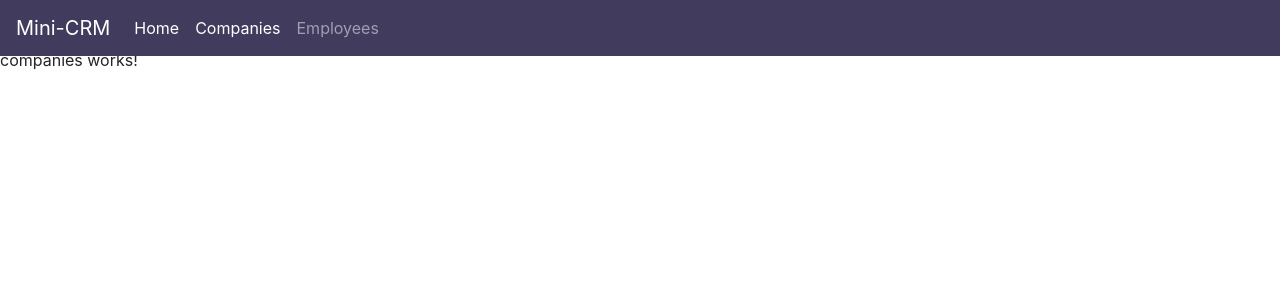
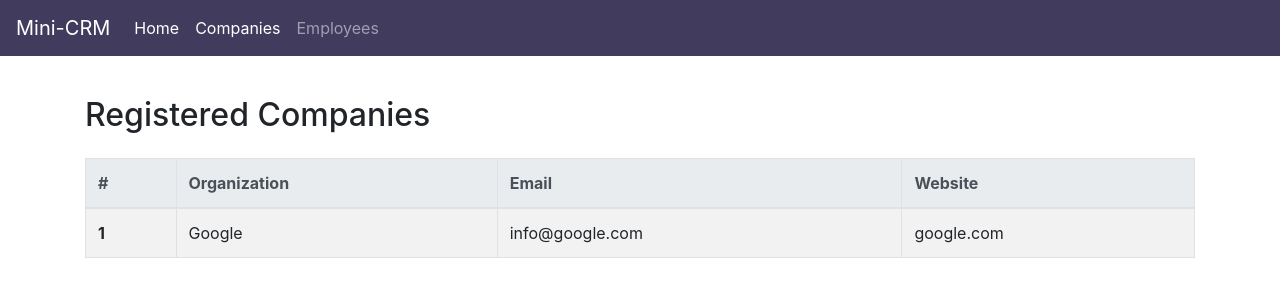
Before and after one commit to manaraph/mini-crm-frontend, an Angular app: page /companies in a window 1280 px wide. Shown: the top 300 px of the page. Built offline with nearby package versions, Linux system fonts and the light colour scheme; no server answers; sample sign-in values are in the browser's storage.

Commit message:
Companies table and call to get all companies

```diff
--- a/src/app/Services/crud.service.ts
+++ b/src/app/Services/crud.service.ts
@@ -7,6 +7,7 @@ import { HttpClient, HttpHeaders } from '@angular/common/http';
 export class CrudService {
   baseUrl = 'http://localhost:5000/api/v1/';
   // baseUrl = 'https://m4-mini-crm.herokuapp.com/api/v1';
+  token: string;
 
   header: HttpHeaders;
   headerFile: HttpHeaders;
@@ -15,13 +16,14 @@ export class CrudService {
   constructor(
     private http: HttpClient,
   ) {
+    this.token = localStorage.getItem('token');
     this.header = new HttpHeaders({
       'Content-Type': 'application/json',
       Accept: 'application/json',
-      // Authorization: this.token
+      Authorization: this.token
     });
     this.headerFile = new HttpHeaders({
-      // Authorization: this.token,
+      Authorization: this.token,
     });
 
     this.headerNoAuth = new HttpHeaders({
@@ -31,7 +33,10 @@ export class CrudService {
    }
 
   postRequestNoAuth(url, data) {
-    return this.http
-      .post(`${this.baseUrl + url}`, data, { headers: this.headerNoAuth });
+    return this.http.post(`${this.baseUrl + url}`, data, { headers: this.headerNoAuth });
+  }
+
+  getRequest(url) {
+    return this.http.get(`${this.baseUrl + url}`, { headers: this.header });
   }
 }
--- a/src/app/app.component.html
+++ b/src/app/app.component.html
@@ -1,4 +1,4 @@
 <app-navbar></app-navbar>
-<div class="pt-5">
+<div class="mt-5 pt-5">
   <router-outlet></router-outlet>
 </div>
--- a/src/app/company/companies/companies.component.html
+++ b/src/app/company/companies/companies.component.html
@@ -1 +1,23 @@
-<p>companies works!</p>
+<div class="container">
+  <h2>Registered Companies</h2>
+  <div class="py-3">
+    <table class="table table-striped table-bordered">
+      <thead class="thead-light">
+        <tr>
+          <th scope="col">#</th>
+          <th scope="col">Organization</th>
+          <th scope="col">Email</th>
+          <th scope="col">Website</th>
+        </tr>
+      </thead>
+      <tbody>
+        <tr *ngFor="let organization of organizations; let i = index;">
+          <th scope="row">{{i+1}}</th>
+          <td>{{ organization.name }}</td>
+          <td>{{ organization.email }}</td>
+          <td>{{ organization.website }}</td>
+        </tr>
+      </tbody>
+    </table>
+  </div>
+</div>
--- a/src/app/company/companies/companies.component.ts
+++ b/src/app/company/companies/companies.component.ts
@@ -1,4 +1,5 @@
 import { Component, OnInit } from '@angular/core';
+import { CrudService } from 'src/app/Services/crud.service';
 
 @Component({
   selector: 'app-companies',
@@ -6,10 +7,30 @@ import { Component, OnInit } from '@angular/core';
   styleUrls: ['./companies.component.scss']
 })
 export class CompaniesComponent implements OnInit {
+  organizations = [
+    {
+      id: 1,
+      name: 'Google',
+      email: 'info@google.com',
+      logo: null,
+      website: 'google.com'
+    }
+  ];
 
-  constructor() { }
+  constructor(
+    private crudService: CrudService,
+  ) { }
 
   ngOnInit() {
+    this.getAllCompanies();
+  }
+
+  getAllCompanies() {
+    this.crudService.getRequest('company').subscribe(res => {
+      console.log(res);
+    }, err => {
+      console.log(err);
+    });
   }
 
 }
```
